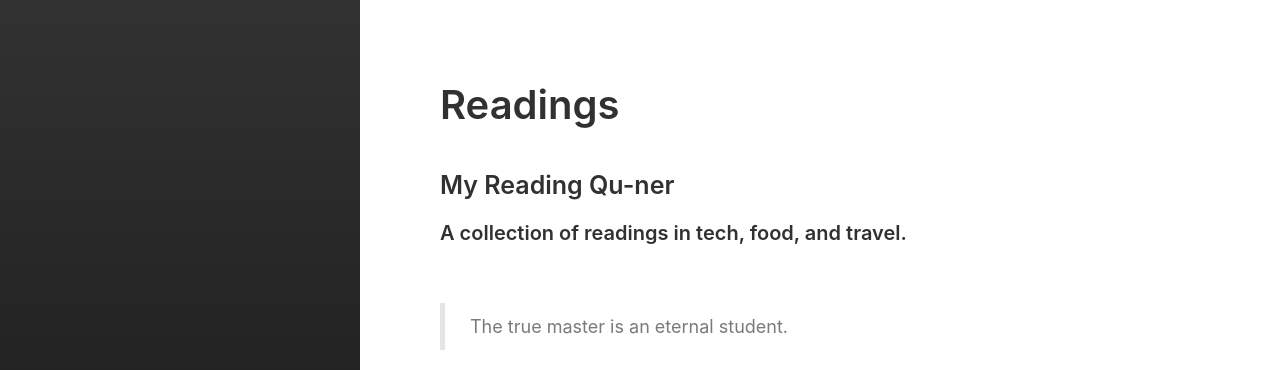
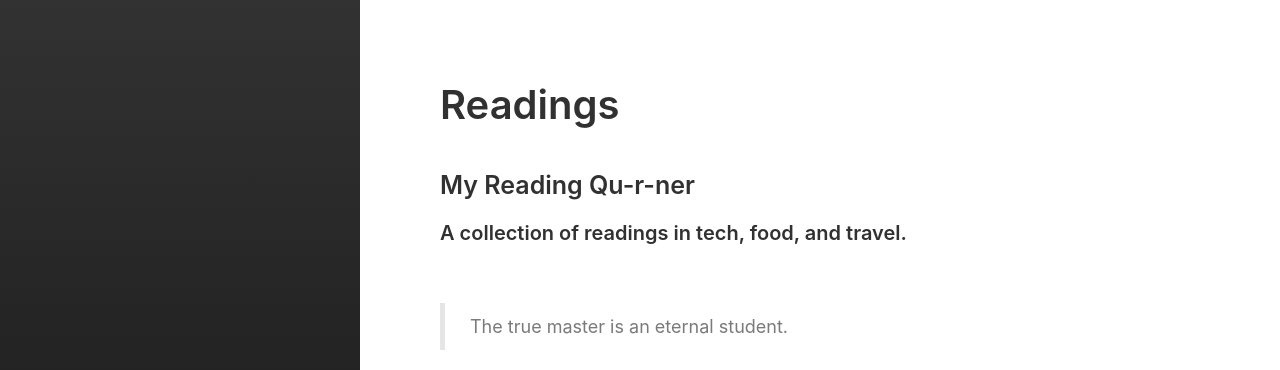
Before and after one commit to yiqu/yiqu.github.io, a Jekyll site: the page built from category/readings.md, in a window 1280 px wide. Shown: the top 370 px of the page. Built offline with Jekyll 4.4.1, drawn with Linux system fonts in a browser that asks for light colours; some web fonts are replaced.

```diff
--- a/category/readings.md
+++ b/category/readings.md
@@ -3,7 +3,7 @@ layout: category
 title: Readings
 ---
 
-### My Reading Qu-ner
+### My Reading Qu-r-ner
 ###### A collection of readings in tech, food, and travel.
 <br/>
 
```
